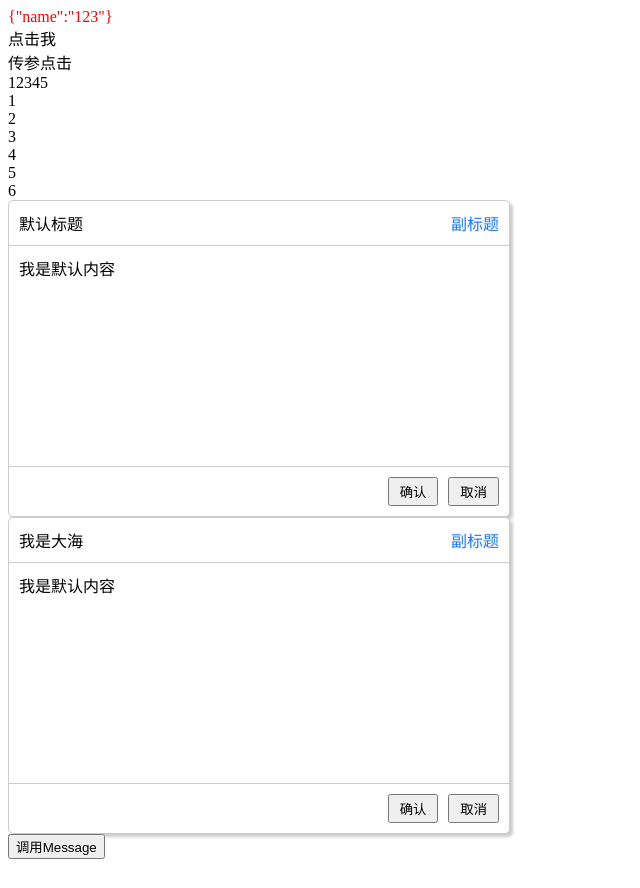
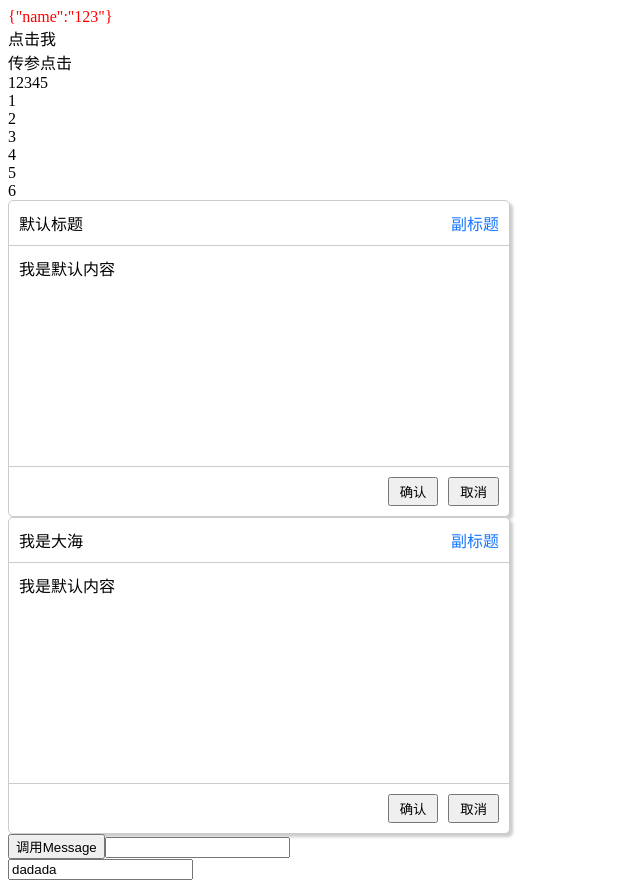
Before and after one commit to NtoStudy/react-dom, a React (Vite) app: page / in a window 1280 px wide. Shown: the whole page, without its empty margins (0-640 px from the left). Before the commit the page ends 867 px from the top, so only its background shows below. Built offline with nearby package versions, Linux system fonts and the light colour scheme.

Commit message:
:sparkles: feat: 受控组件和非受控组件

```diff
--- a/src/App.tsx
+++ b/src/App.tsx
@@ -1,6 +1,8 @@
 import './App.css'
 import Card from "./components/Card";
 import Card2 from "./components/Card2"
+import React, {useState} from "react";
+
 function App() {
   // 插值语句 jsx tsx {} 字符串 数字 数组（普通类型）元素 三元表达式 API调用
   // 插值语句支持对象怎么弄 {{name:1}} {name:1} let obj = {name:1} 需要序列化 JSON.stringify
@@ -11,32 +13,45 @@ function App() {
   // 绑定 style {color:'blue'}
   // 添加html代码片段v-html dangerouslySetInnerHTML
   // 如何去遍历数组 v-for map就可以了
-  const text = { name:"123"}
-  const fn = ()=>{
+  const text = {name: "123"}
+  const fn = () => {
     console.log(123)
   }
-  const useful = (a:number,event: Event | undefined)=>{
-    console.log(a,event)
+  const useful = (a: number, event: Event | undefined) => {
+    console.log(a, event)
+  }
+  const state = `<span>12345</span>`
+  const date = [1, 2, 3, 4, 5, 6]
+  const [value, setValue] = useState('')
+  const handleChange = (e: React.ChangeEvent<HTMLInputElement>) => {
+    setValue(e.target.value)
+  }
+  const testValue = 'dadada'
+  const inputRef = React.createRef<HTMLInputElement>()
+  const handleInputChange = () => {
+    console.log(inputRef.current?.value)
   }
 
-  const state = `<span>12345</span>`
-  const date = [1,2,3,4,5,6]
   return (
     <>
       <div className={'logo'}>{JSON.stringify(text)}</div>
       <div onClick={fn}>点击我</div>
-      <div onClick={()=>useful(123,event)}>传参点击</div>
-      <div dangerouslySetInnerHTML={{__html:state}}></div>
+      <div onClick={() => useful(123, event)}>传参点击</div>
+      <div dangerouslySetInnerHTML={{__html: state}}></div>
       <div>{
-        date.map(v=>{
+        date.map(v => {
           return <div key={v}>{v}</div>
         })
       }</div>
-
-
-      <Card2 />
+      <Card2/>
       <Card title={'我是大海'}/>
       <button onClick={() => window.onShow()}>调用Message</button>
+      {/*通过useState进行获取*/}
+      <input value={value} onChange={handleChange} type='text'/>
+      <div>{value}</div>
+      {/* 通过原生dom进行获取*/}
+      <input type="text" defaultValue={testValue} ref={inputRef} onChange={handleInputChange} />
+
     </>
   )
 }
--- a/src/components/Card/index.tsx
+++ b/src/components/Card/index.tsx
@@ -45,7 +45,6 @@ const Card: React.FC<Props> = (props) => {
   const {title, children} = {...defaultProps, ...props}
 
   return (
-
     <div className='card'>
       <header>
         <div>{title}</div>
```
